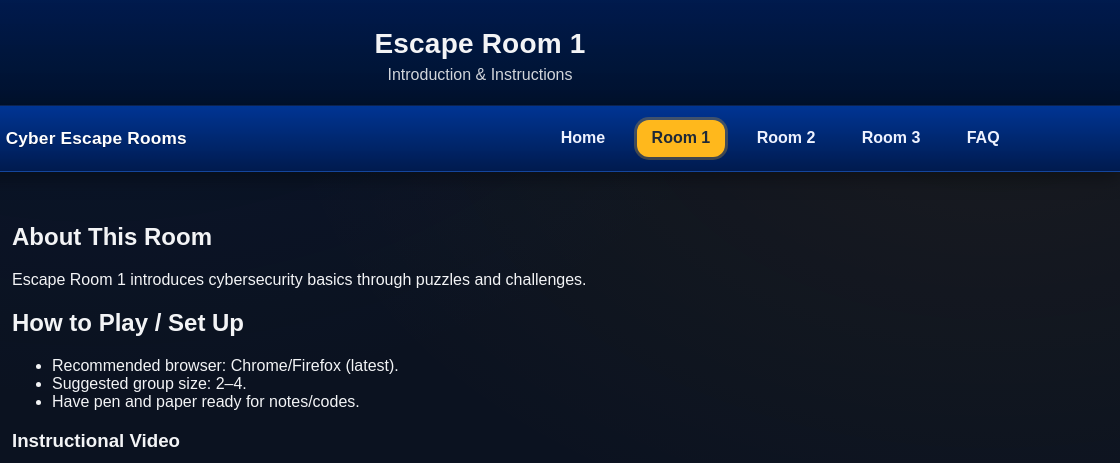
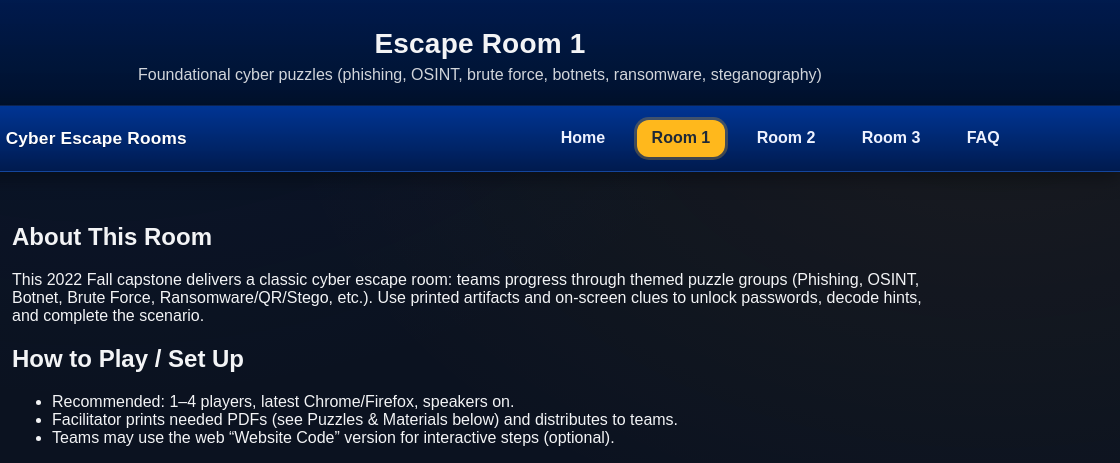
Before and after one commit to LoganWarren/CyberEscapeRoomsEvaluation, a plain HTML site: page docs/room1.html in a window 1280 px wide. Shown: the top 463 px of the page, 160-1280 px from the left. Drawn offline with Linux system fonts and the light colour scheme.

Commit message:
changes to room 1

```diff
--- a/docs/room1.html
+++ b/docs/room1.html
@@ -9,8 +9,7 @@
 <body>
   <header class="site-header">
     <h1>Escape Room 1</h1>
-    <p>Introduction & Instructions</p>
-  </header>
+    <p>Foundational cyber puzzles (phishing, OSINT, brute force, botnets, ransomware, steganography)</p>  </header>
 
   <!-- NAVBAR -->
   <nav class="site-nav">
@@ -36,13 +35,16 @@
 
   <main>
     <h2>About This Room</h2>
-    <p>Escape Room 1 introduces cybersecurity basics through puzzles and challenges.</p>
-
+    <p>
+      This 2022 Fall capstone delivers a classic cyber escape room: teams progress through themed puzzle groups
+      (Phishing, OSINT, Botnet, Brute Force, Ransomware/QR/Stego, etc.). Use printed artifacts and on-screen clues to
+      unlock passwords, decode hints, and complete the scenario.
+    </p>
     <h2>How to Play / Set Up</h2>
     <ul>
-      <li>Recommended browser: Chrome/Firefox (latest).</li>
-      <li>Suggested group size: 2–4.</li>
-      <li>Have pen and paper ready for notes/codes.</li>
+      <li>Recommended: 1–4 players, latest Chrome/Firefox, speakers on.</li>
+      <li>Facilitator prints needed PDFs (see Puzzles & Materials below) and distributes to teams.</li>
+      <li>Teams may use the web “Website Code” version for interactive steps (optional).</li>
     </ul>
 
     <h3>Instructional Video</h3>
```
